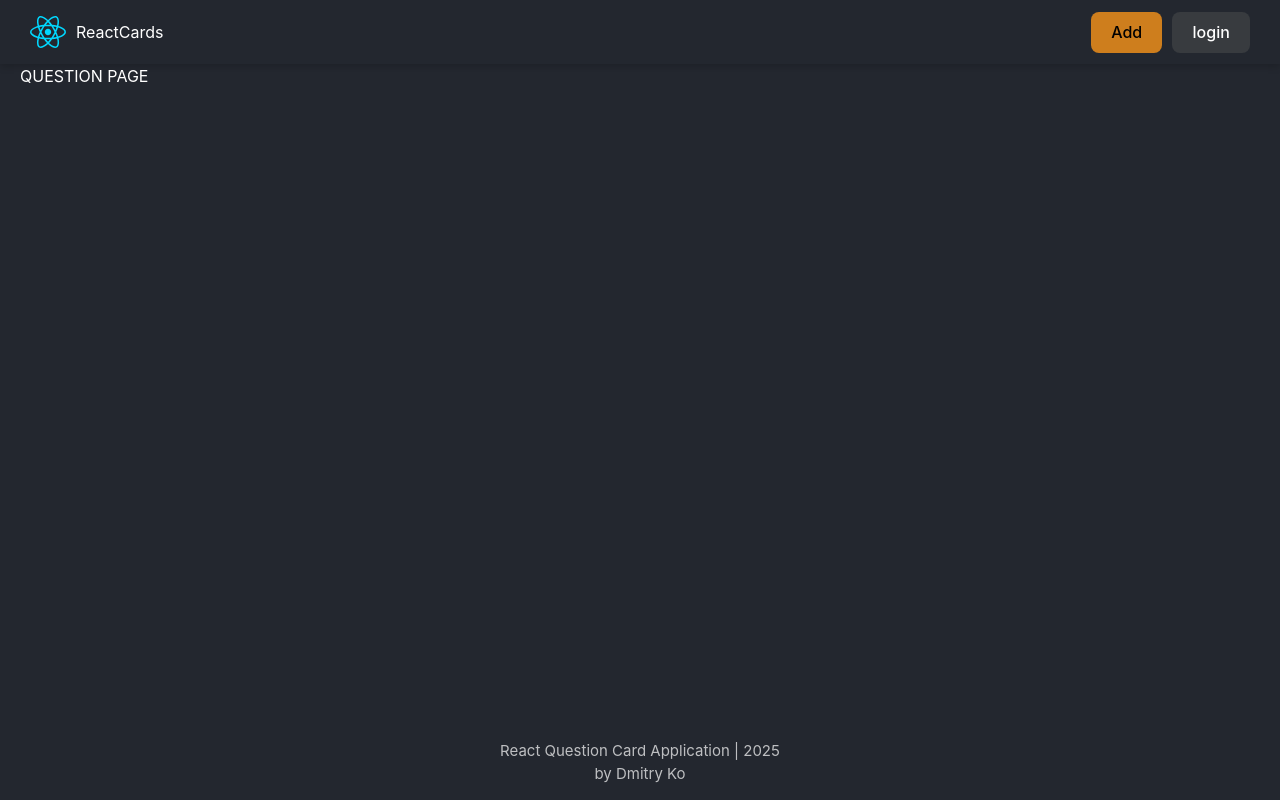
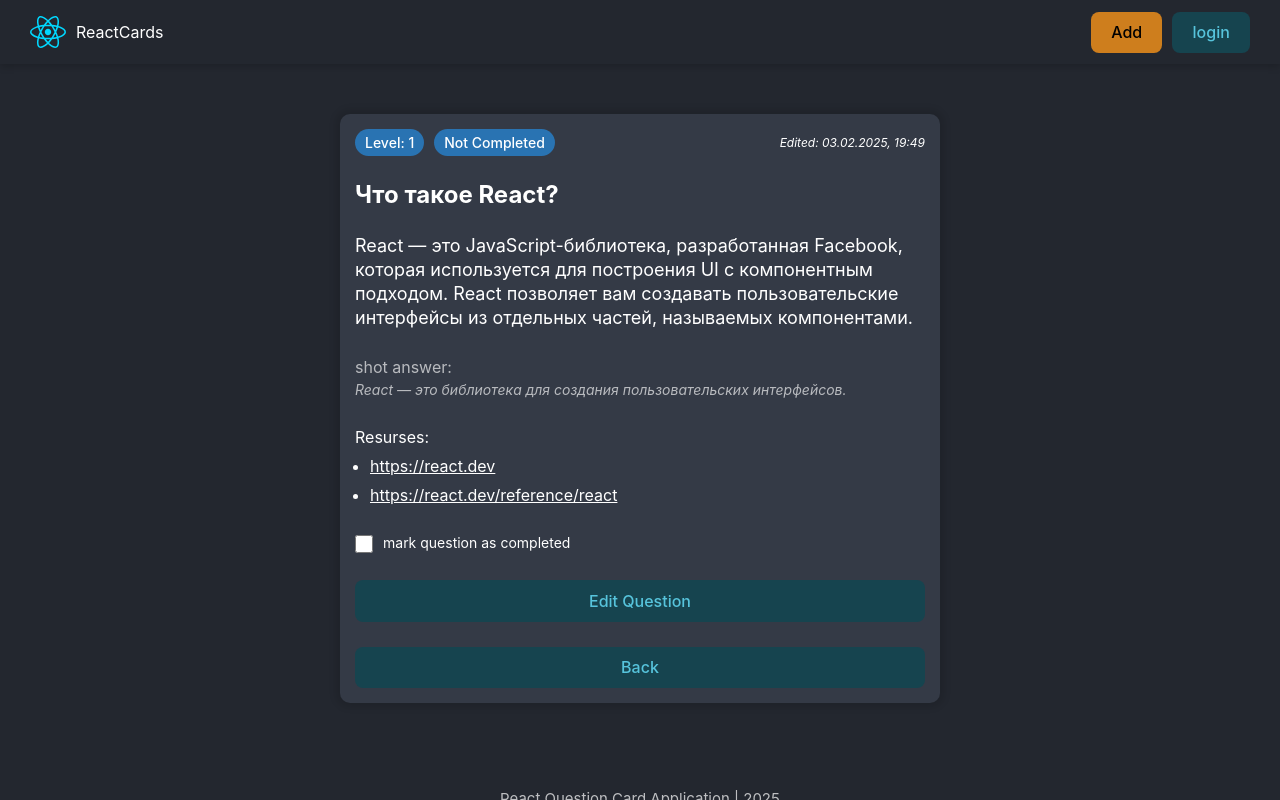
Before and after one commit to DigitalGl/React-App, a React (Vite) app: page /question/1 in a window 1280 px wide. Built offline with nearby package versions, Linux system fonts and the light colour scheme; data requests are answered from the project's data file.

Commit message:
question page, small loader

```diff
--- a/db.json
+++ b/db.json
@@ -10,7 +10,7 @@
         "https://react.dev/reference/react"
       ],
       "level": 1,
-      "completed": true,
+      "completed": false,
       "editDate": "03.02.2025, 19:49"
     },
     {
--- a/src/App.jsx
+++ b/src/App.jsx
@@ -2,6 +2,7 @@
 import { MainLayout } from "./components/MainLayout";
 import { HomePage } from "./pages/HomePage";
 import { NotFoundPage } from "./pages/NotFoundPage";
+import { QuestionPage } from "./pages/QuestionPage";
 
 
 function App() {
@@ -12,7 +13,7 @@
           <Route path="/" element={<HomePage />} />
           <Route path="/forbidden" element={<div>forbidden !!!</div>} />
           <Route path="/addquestion" element={<div>add question 🍋</div>} />
-          <Route path="/question/:id" element={<div> QUESTION PAGE </div>} />
+          <Route path="/question/:id" element={<QuestionPage />} />
 
           <Route path="*" element={<div>{<NotFoundPage />}</div>} />
 
--- a/src/components/Loader/Loader.jsx
+++ b/src/components/Loader/Loader.jsx
@@ -2,6 +2,10 @@
 
 export const Loader = () => {
     return <div className={cls.backdrop}>
-        <div className={cls.loader}></div>
+        <span className={cls.loader}></span>
     </div>
 };
+
+export const SmallLoader = () => {
+    return <span className={cls.smallLoader}></span>
+};
--- a/src/components/Loader/Loader.module.css
+++ b/src/components/Loader/Loader.module.css
@@ -29,3 +29,25 @@
 @keyframes l6 {
     100% {inset:0}
 }
+
+/* small Loader */
+
+.smallLoader {
+  width: 20px;
+  height: 20px;
+  border: 2px dotted #FFF;
+  border-radius: 50%;
+  display: inline-block;
+  position: relative;
+  box-sizing: border-box;
+  animation: rotation 2s linear infinite;
+}
+
+@keyframes rotation {
+  0% {
+    transform: rotate(0deg);
+  }
+  100% {
+    transform: rotate(360deg);
+  }
+}
--- a/src/components/Loader/index.jsx
+++ b/src/components/Loader/index.jsx
@@ -1 +1 @@
-export { Loader } from "./Loader";
+export { Loader, SmallLoader } from "./Loader";
--- a/src/index.css
+++ b/src/index.css
@@ -42,8 +42,8 @@
     --main-bg-color: #fff;
     --text-color: #000;
 
-    --btn-bg-color: #16444f;
-    --btn-text-color: #57C4DC;
+    --btn-bg-color: #383b3f;
+    --btn-text-color: #fff;
 
     --card-bg-color: #ebedf0;
   }
@@ -54,8 +54,8 @@
     --main-bg-color: #23272F;
     --text-color: #fff;
 
-    --btn-bg-color: #383b3f;
-    --btn-text-color: #fff;
+    --btn-bg-color: #16444f;
+    --btn-text-color: #57C4DC;
 
     --card-bg-color: #343a46;
   }
--- /dev/null
+++ b/src/pages/QuestionPage/QuestionPage.jsx
@@ -0,0 +1,115 @@
+import { useNavigate, useParams } from 'react-router-dom';
+import { Badge } from '../../components/Badge';
+import { Button } from '../../components/Button';
+import cls from './QuestionPage.module.css';
+import { useEffect, useId, useState } from 'react';
+import { useFetch } from '../../hooks/useFetch';
+import { API_URL } from '../../constants';
+import { Loader, SmallLoader } from '../../components/Loader';
+
+export const QuestionPage = () => {
+  const checkboxId = useId();
+  const navigate = useNavigate();
+  const { id } = useParams();
+  const [card, setCard] = useState(null);
+  const [isChecked, setIsChecked] = useState(true);
+
+  const levelVariant = () =>
+    card.level === 1 ? 'primary' : card.level === 2 ? 'warning' : 'alert';
+  const completedVariant = () => (card.completed ? 'success' : 'primary');
+
+  const [fetchCard, isCardLoading] = useFetch(async () => {
+    const response = await fetch(`${API_URL}/react/${id}`);
+    const data = await response.json();
+
+    setCard(data);
+  });
+
+  const [updateCard, isCardUpdating] = useFetch(async (isChecked) => {
+    const response = await fetch(`${API_URL}/react/${id}`, {
+      method: 'PATCH',
+      body: JSON.stringify({ completed: isChecked }),
+    });
+    const data = await response.json();
+
+    setCard(data);
+  });
+
+  useEffect(() => {
+    fetchCard();
+  }, []);
+
+  useEffect(() => {
+    card !== null && setIsChecked(card.completed);
+  }, [card]);
+
+  const onCheckboxChangeHandler = () => {
+    setIsChecked(!isChecked);
+    updateCard(!isChecked);
+  };
+
+  return (
+    <>
+      {isCardLoading && <Loader />}
+
+      {card !== null && (
+        <div className={cls.container}>
+          <div className={cls.cardLabels}>
+            <Badge variant={levelVariant()}>Level: {card.level}</Badge>
+            <Badge variant={completedVariant()}>
+              {card.completed ? 'Completed' : 'Not completed'}
+            </Badge>
+
+            {card?.editDate && (
+              <p className={cls.editDate}>Edited: {card.editDate}</p>
+            )}
+          </div>
+
+          <h5 className={cls.cardTitle}>{card.question}</h5>
+          <p className={cls.cardDescription}>{card.description}</p>
+
+          <div className={cls.cardAnswers}>
+            <label>shot answer: </label>
+            <p className={cls.cardAnswer}>{card.answer}</p>
+          </div>
+
+          <ul className={cls.cardLinks}>
+            Resurses:
+            {card.resources.map((link, index) => {
+              return (
+                <li key={index}>
+                  <a href={link.trim()} target="_blank" rel="noreferrer">
+                    {link.trim()}
+                  </a>
+                </li>
+              );
+            })}
+          </ul>
+
+          <label htmlFor={checkboxId} className={cls.cardCheckbox}>
+            <input
+              type="checkbox"
+              id={checkboxId}
+              className={cls.checkbox}
+              checked={isChecked}
+              onChange={onCheckboxChangeHandler}
+              disabled={isCardUpdating}
+            />
+            <span>mark question as completed</span>
+
+            {isCardUpdating && <SmallLoader />}
+          </label>
+
+          <Button onClick={() => navigate(`/editquestion/${card.id}`)}
+          isDisabled={isCardUpdating}>
+            Edit Question
+          </Button>
+
+          <Button onClick={() => navigate("/")} isDisabled={isCardUpdating}>
+            Back
+            </Button>
+        </div>
+      )}
+    </>
+  );
+};
--- /dev/null
+++ b/src/pages/QuestionPage/QuestionPage.module.css
@@ -0,0 +1,86 @@
+.container {
+    width: 100%;
+    max-width: 600px;
+    height: max-content;
+    margin: 50px auto;
+    border-radius: 10px;
+    padding: 15px;
+    background-color: var(--card-bg-color);
+    color: var(--text-color);
+    box-shadow: 0 0 6px 5px rgba(0, 0, 0, 0.1);
+    display: flex;
+    flex-direction: column;
+    justify-content: flex-start;
+    align-items: flex-start;
+    gap: 25px;
+
+    button {
+        width: 100%;
+    }
+}
+
+.cardLabels {
+    width: 100%;
+    display: flex;
+    flex-wrap: wrap-reverse;
+    justify-content: flex-start;
+    align-items: center;
+    gap: 10px;
+}
+
+.editDate {
+    margin-left: auto;
+    font-size: 12px;
+    font-style: italic;
+}
+
+.cardTitle {
+    font-size: 24px;
+    line-height: 28px;
+}
+
+.cardDescription {
+    font-size: 18px;
+    line-height: 24px;
+}
+
+.cardAnswers {
+    margin-top: auto;
+    opacity: 0.65;
+}
+
+.cardAnswer {
+    font-size: 14px;
+    font-style: italic;
+    text-align: justify;
+}
+
+.cardLinks {
+    display: flex;
+    flex-direction: column;
+    justify-content: flex-start;
+    align-items: flex-start;
+    gap: 5px;
+
+    li {
+        margin-left: 15px;
+    }
+}
+
+.cardCheckbox {
+    display: flex;
+    justify-content: center;
+    align-items: center;
+    gap: 10px;
+
+    span {
+        font-size: 14px;
+        padding-bottom: 2px;
+    }
+}
+
+.checkbox {
+    width: 18px;
+    height: 18px;
+    accent-color: #16C47F;
+}
--- /dev/null
+++ b/src/pages/QuestionPage/index.jsx
@@ -0,0 +1 @@
+export { QuestionPage } from "./QuestionPage";
```
